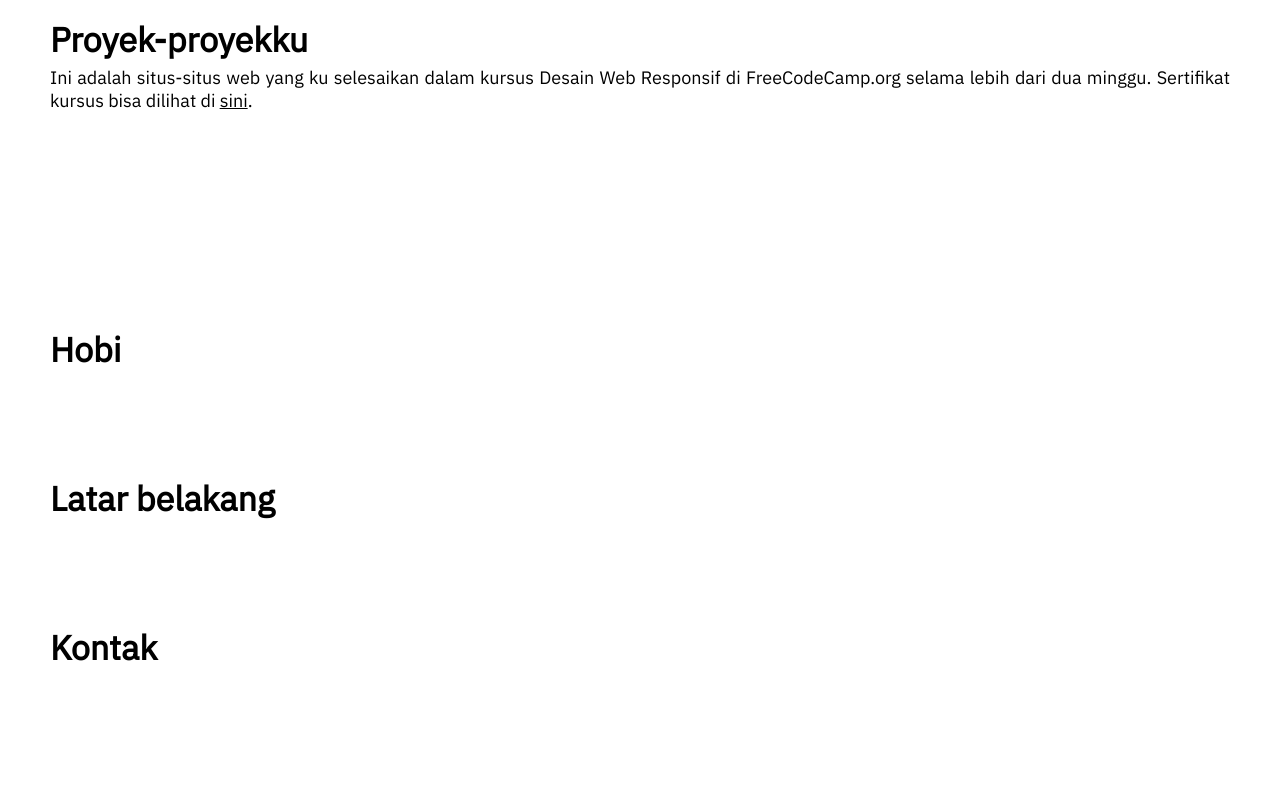
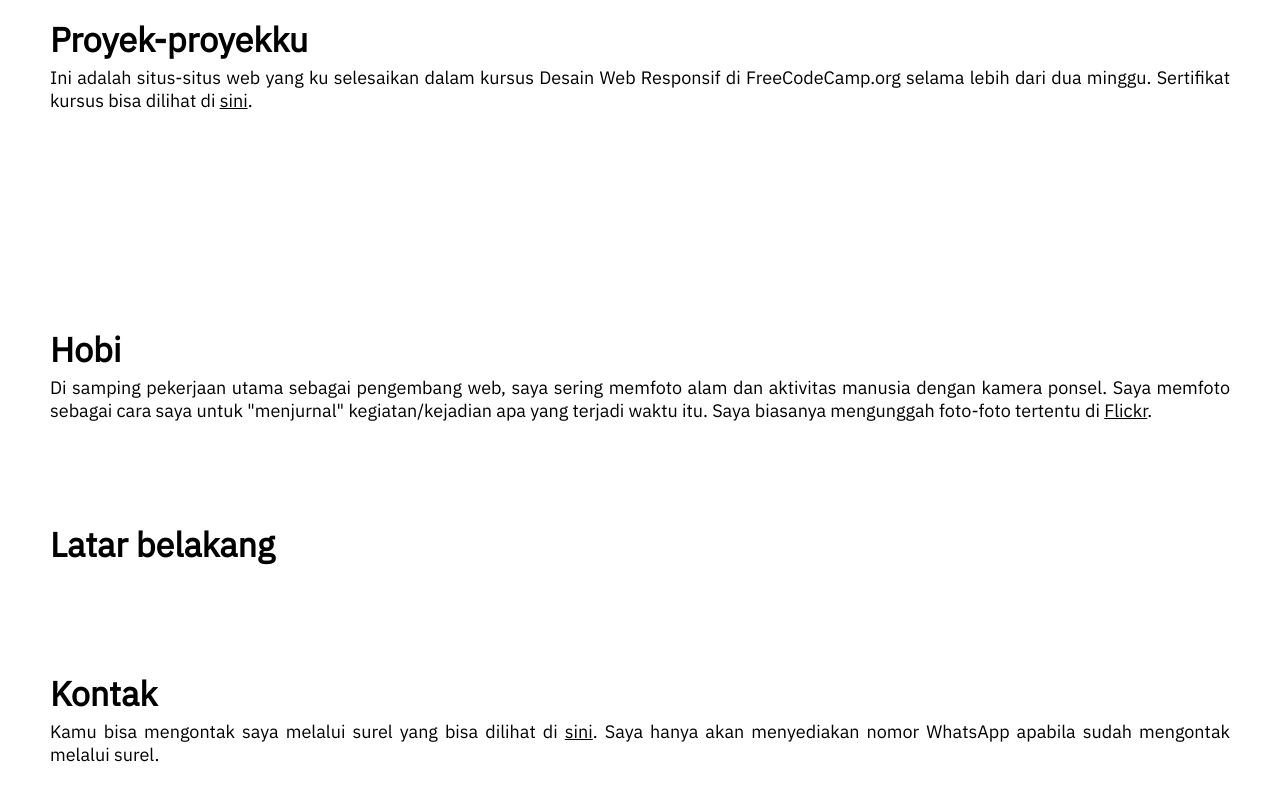
Before and after one commit to adhiansyahancha/adhiansyahancha.github.io, a plain HTML site: page index.html in a window 1280 px wide. Shown: the part 833-1633 px from the top of the page. Before the commit the page ends 1557 px from the top, so only its background shows below. Drawn offline with Linux system fonts and the light colour scheme.

Commit message:
Memperbarui isi

```diff
--- a/index.html
+++ b/index.html
@@ -73,12 +73,14 @@
         </section>
         <section id="hobby">
             <h1 class="header-1">Hobi</h1>
+            <p>Di samping pekerjaan utama sebagai pengembang web, saya sering memfoto alam dan aktivitas manusia dengan kamera ponsel. Saya memfoto sebagai cara saya untuk "menjurnal" kegiatan/kejadian apa yang terjadi waktu itu. Saya biasanya mengunggah foto-foto tertentu di <a href="https://flickr.com/photos/193421785@N02/">Flickr</a>.</p>
         </section>
         <section id="background">
             <h1 class="header-1">Latar belakang</h1>
         </section>
         <section id="contact">
             <h1 class="header-1">Kontak</h1>
+            <p>Kamu bisa mengontak saya melalui surel yang bisa dilihat di <a href="https://mailhide.io/e/PhodzHNA">sini</a>. Saya hanya akan menyediakan nomor WhatsApp apabila sudah mengontak melalui surel.</p>
         </section>
     </body>
 </html>
```
